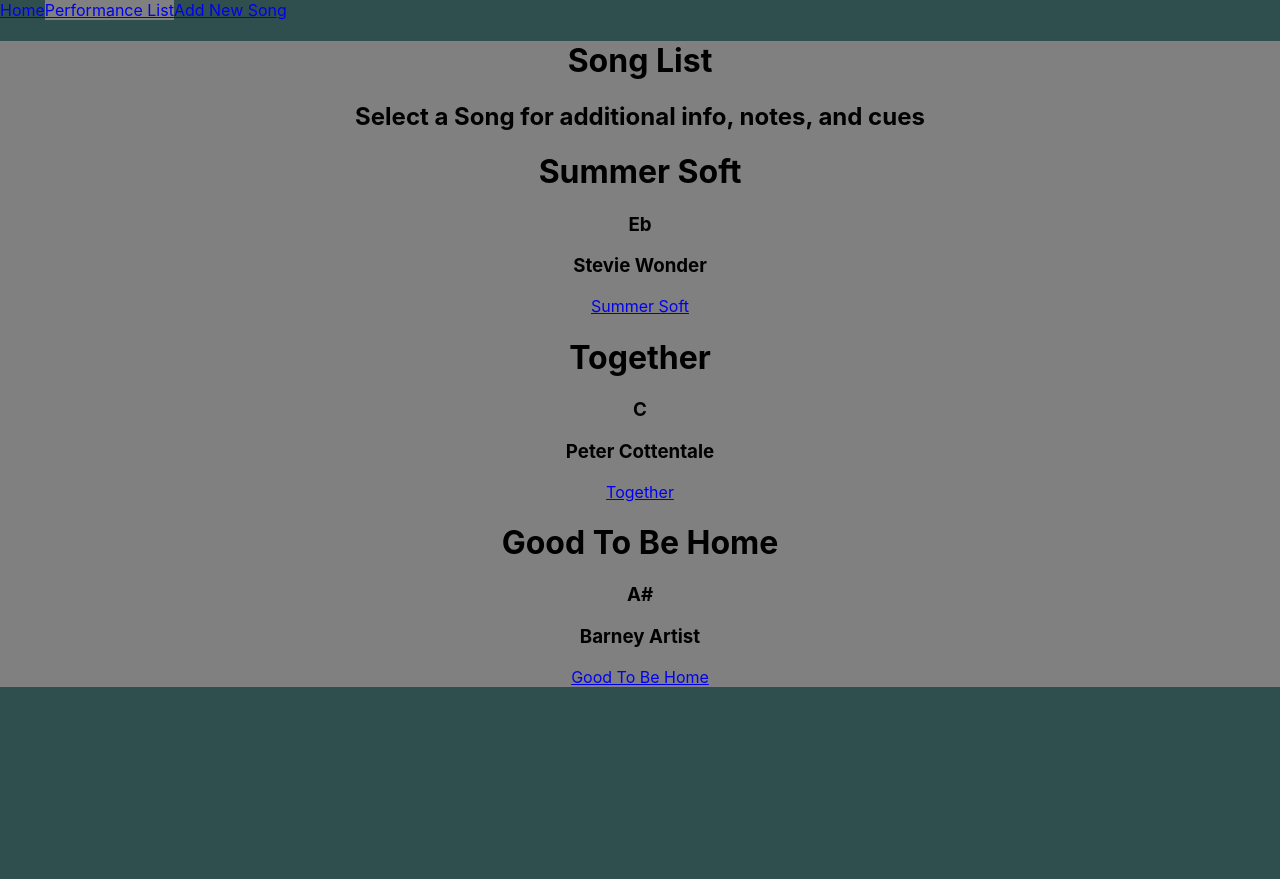
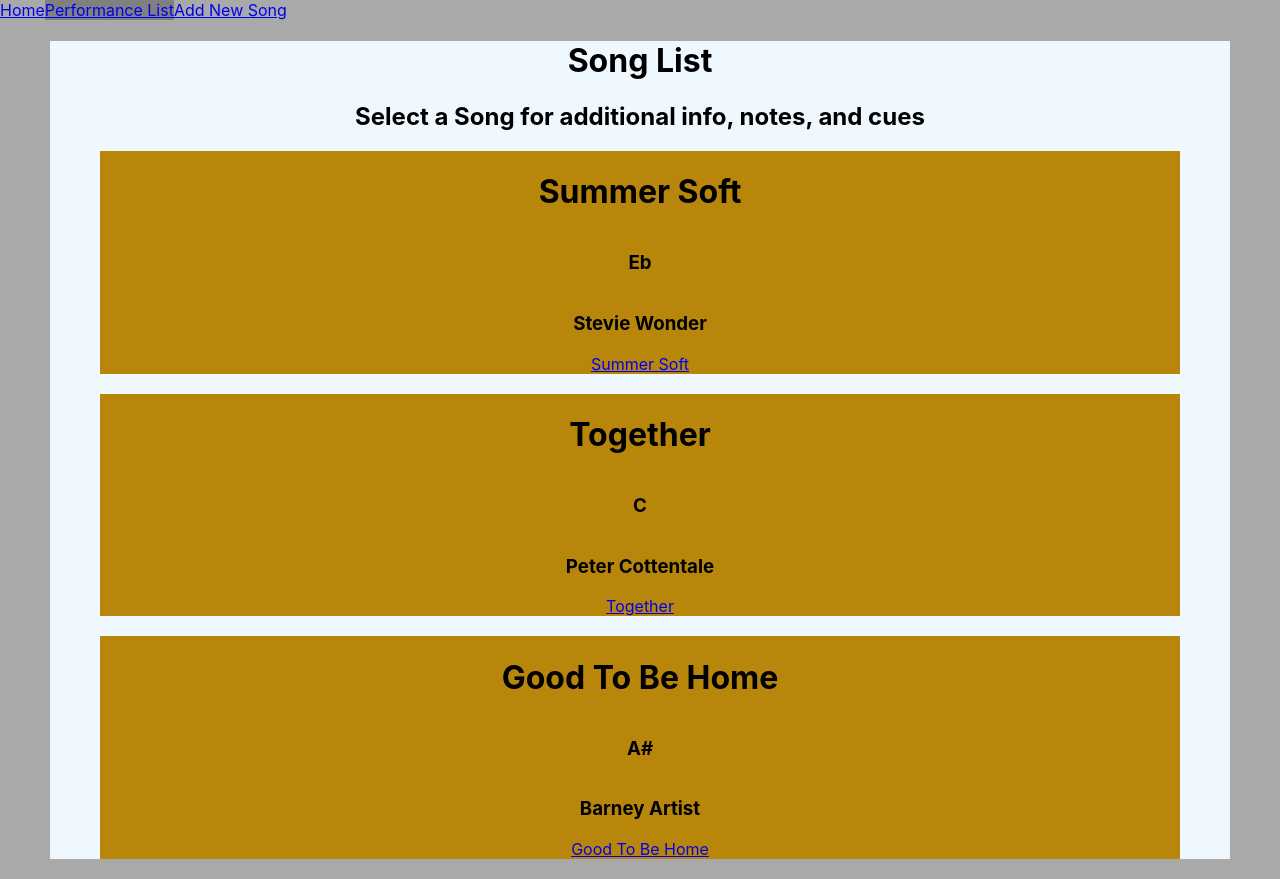
Before and after one commit to bsarango/music-performance-app, a React (Create React App) app: page /performanceList in a window 1280 px wide. Before the commit the page ends 800 px from the top, so only its background shows below. Built offline with nearby package versions, Linux system fonts and the light colour scheme; data requests are answered from the project's data file.

Commit message:
css added to PerformanceList and Song Details

```diff
--- a/src/App.css
+++ b/src/App.css
@@ -1,6 +1,5 @@
 .App {
   text-align: center;
-  background-color: gray;
 }
 
 .App-logo {
@@ -38,12 +37,14 @@
   }
 }
 
+.homeContainer {
+  margin: 50px 50px 50px;
+}
+
 .SongContainer {
-  display: inline-block;
-  padding: 20px;
-
-
-
+  display:flexbox;
+  margin: 20px 50px 20px;
+  background-color:cadetblue;
 }
 
 .playerNotes {
@@ -53,3 +54,15 @@
   margin: 50px 70px 20px;
   font-size: medium;
 }
+
+.performanceContainer {
+  display:block;
+  margin: 20px 50px 20px;
+  background-color:aliceblue;
+}
+
+.songObject {
+  display:grid;
+  margin: 20px 50px 20px;
+  background-color:darkgoldenrod;
+}
--- a/src/components/Home.js
+++ b/src/components/Home.js
@@ -2,7 +2,7 @@
 
 function Home(){
     return(
-        <div>
+        <div className="homeContainer">
             <h1>Live Performance App</h1>
             <h2>Use for reference during your practice and Performance</h2>
         </div>
--- a/src/components/NavBar.js
+++ b/src/components/NavBar.js
@@ -7,10 +7,10 @@
         display: "inline-block",
         width: "50px",
         padding: "12px",
-        margin: "0 6px 6px",
-        background: "light blue",
+        margin: "6px 6px 6px",
+        background: "lightblue",
         textDecoration: "none",
-        color: "black"
+        color: "yellow"
     }
 
     return(
--- a/src/components/PerformanceList.js
+++ b/src/components/PerformanceList.js
@@ -9,7 +9,7 @@
     })
 
     return(
-        <div className="performancecontainer">
+        <div className="performanceContainer">
             <h1>Song List</h1>
             <h2>Select a Song for additional info, notes, and cues</h2>
             {songsToDisplay}
--- a/src/components/Song.js
+++ b/src/components/Song.js
@@ -3,7 +3,7 @@
 
 function Song({id, name, songKey, artist}){
     return(
-        <div className="songContainer">
+        <div className="songObject">
             <h1>{name}</h1>
             <h3>{songKey}</h3>
             <h3>{artist}</h3>
--- a/src/index.css
+++ b/src/index.css
@@ -5,7 +5,7 @@
     sans-serif;
   -webkit-font-smoothing: antialiased;
   -moz-osx-font-smoothing: grayscale;
-  background-color: darkslategray;
+  background-color: darkgrey;
 }
 
 code {
```
